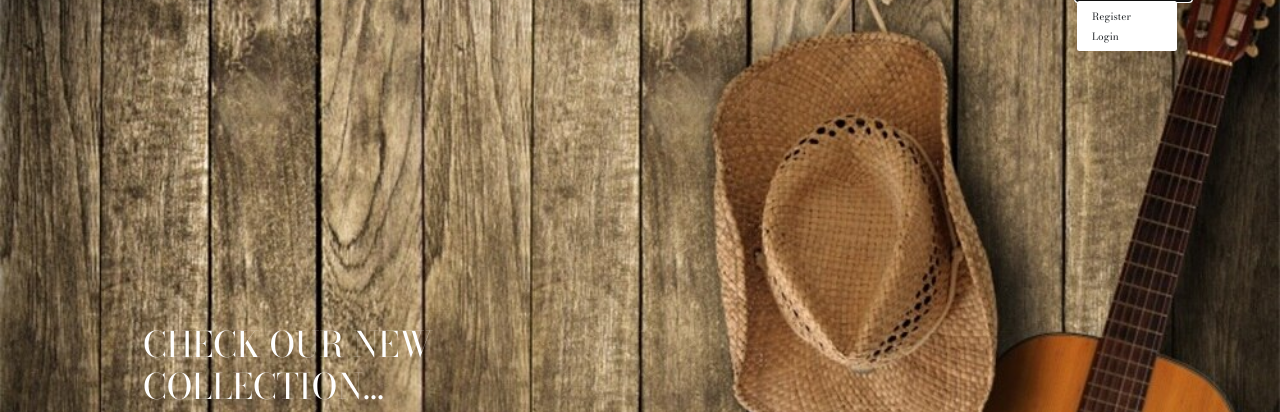
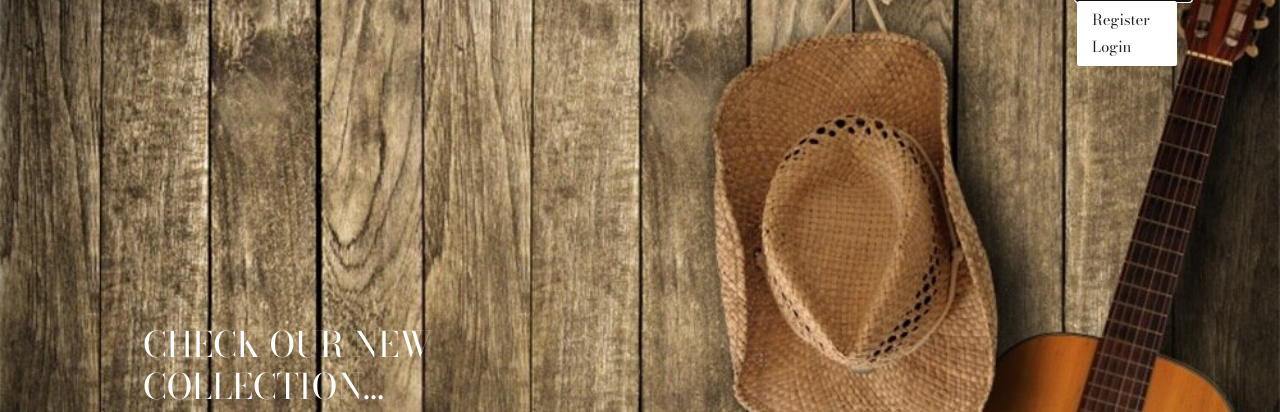
Before and after one commit to KrisK1978/GuitarBarn, a Django app: page / in a window 1280 px wide, after a click on "My Account". Shown: the part 66-478 px from the top of the page. Run offline with Django 3.2, Linux system fonts and the light colour scheme; some libraries are stand-ins or nearby versions.

Commit message:
Font size amended for dropdown-item

```diff
--- a/static/css/base.css
+++ b/static/css/base.css
@@ -73,6 +73,10 @@ body {
 	z-index: -1;
 }
 
+.dropdown-item {
+    font-size: 1.5rem;
+}
+
 @media (min-width: 1200px) {
   .container {
     max-width: 80%;
```
